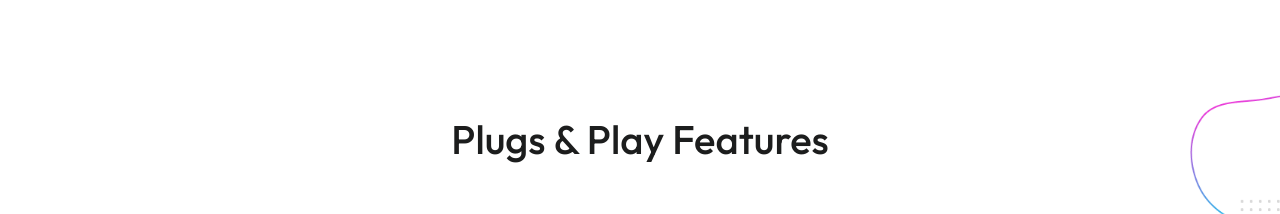
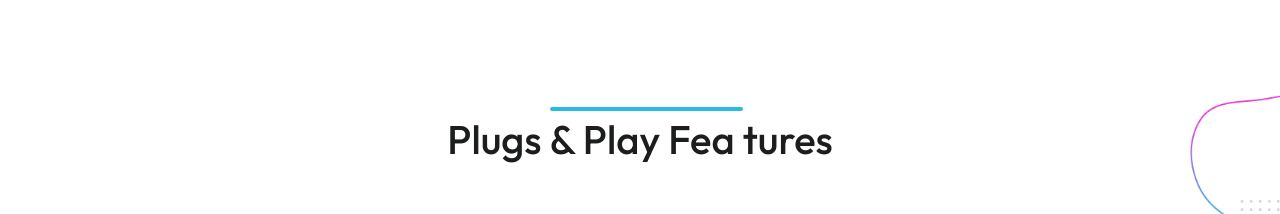
Before and after one commit to Johnyjangra/workup, a React (Create React App) app: page / in a window 1280 px wide. Shown: the top 214 px of the page. Built offline with nearby package versions, Linux system fonts and the light colour scheme.

Commit message:
sucess process

```diff
--- a/src/components/home/Feature.jsx
+++ b/src/components/home/Feature.jsx
@@ -9,8 +9,8 @@ const Feature = () => {
         <img className="absolute end-0 top-[5%] w-[9%] hidden xl:block" src={right_img} alt="dots" />
         <img className="absolute left-[-1%] hidden xl:block top-[24%]" src={dots_img} alt="dots-group" />
         <div className="container xl:max-w-[1140px] 3xl:max-w-[1320px] mx-auto px-5 xl:px-0">
-          <h2 className=" ff_outfit text-lightBlack lg:text-xl md:text-[36px] sm:text-[34px] text-[30px] font-medium leading-[120%] text-center mb-8 lg:mb-[57px]">
-            Plugs & Play Features
+          <h2 className="ff_outfit text-lightBlack lg:text-xl md:text-[36px] sm:text-[34px] text-[30px] font-medium leading-[120%] text-center mb-8 lg:mb-[57px]">
+            Plugs <span className="relative before:absolute before:h-1 before:w-full before:rounded before:bg-[#2ABAE9] before:top-[-15%] before:content-[''] before:start-0">& Play Fea </span>tures
           </h2>
           <div className="grid grid-col-1 sm:grid-cols-2 md:grid-cols-3 xl:grid-cols-4 gap-[24px] place-items-center content-center relative">
           <img className="absolute left-[10%] top-[60%] hidden xl:block" src={dots_img} alt="dots-group" />
--- a/src/components/home/SoluctionSucces.jsx
+++ b/src/components/home/SoluctionSucces.jsx
@@ -18,9 +18,9 @@ const SoluctionSucces = () => {
             </div>
             <div className="lg:w-[6/12]">
              <div>
-                <img className="mx-auto xl:h-[266px] xl:w-[266px] sm:h-[200px] sm:w-[200px] h-[165px] w-[165px] translate-y-[18%]"src={mission} alt="mission-circle" />
-                <img className="xl:h-[266px] xl:w-[266px] sm:h-[200px] sm:w-[200px] h-[165px] w-[165px] inline-block translate-y-[-15%] translate-x-[10%]" src={vision} alt="vision" />
-                <img className="xl:h-[266px] xl:w-[266px] sm:h-[200px] sm:w-[200px] h-[165px] w-[165px] inline-block translate-y-[-15%] translate-x-[-10%]" src={value} alt="value" />
+                <img className="mx-auto xl:h-[266px] xl:w-[266px] sm:h-[200px] sm:w-[200px] h-[150px] w-[150px] translate-y-[18%]"src={mission} alt="mission-circle" />
+                <img className="xl:h-[266px] xl:w-[266px] sm:h-[200px] sm:w-[200px] h-[150px] w-[150px] inline-block translate-y-[-15%] translate-x-[10%]" src={vision} alt="vision" />
+                <img className="xl:h-[266px] xl:w-[266px] sm:h-[200px] sm:w-[200px] h-[150px] w-[150px] inline-block translate-y-[-15%] translate-x-[-10%]" src={value} alt="value" />
              </div>
             </div>
           </div>
```
Also changed, not shown: src/assets/png/soluction-right-img.png (added).
